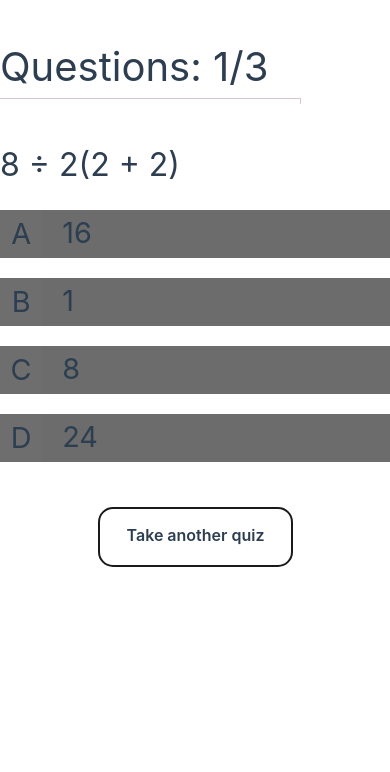
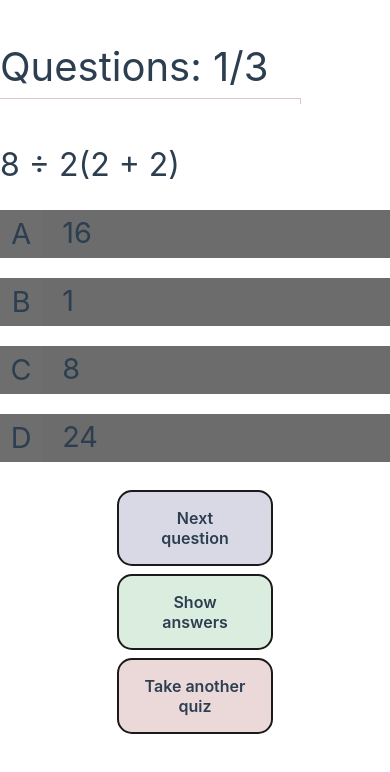
Before and after one commit to abhi00o7/quiz-app-vue, a Vue app: page /questions/1/1 in a window 390 px wide. Shown: the top 772 px of the page. Built offline with nearby package versions, Linux system fonts and the light colour scheme.

Commit message:
update show correct and incorrect answers add next button to go to next question

```diff
--- a/src/components/Questions.vue
+++ b/src/components/Questions.vue
@@ -1,22 +1,26 @@
 <script setup>
-import { ref } from "vue";
+import { ref, computed } from "vue";
 import { RouterLink } from "vue-router";
 import Footer from "../components/Footer.vue";
+import { useOptionStore } from "../stores/optionState";
 
-// check if the option is selected
-const buttonClicked = ref(false);
-
-// const classObject = computed(() => ({
-//   "option-correct": buttonClicked && option.isCorrect,
-//   "option-incorrect": buttonClicked && !option.isCorrect,
-// }));
+const optionStore = useOptionStore();
+const selectedOption = ref(null);
 
 const { question } = defineProps(["question"]);
 const emit = defineEmits(["selectOption"]);
 
+const showAnswers = () => {
+  optionStore.showAnswer = !optionStore.showAnswer;
+};
+
+const nextBtn = () => {
+  optionStore.nextQuestion = true;
+  emit("selectOption", selectedOption);
+  selectedOption.value = false;
+};
 const emitSelectedOption = (isCorrect) => {
-  buttonClicked.value = true;
-  emit("selectOption", isCorrect);
+  selectedOption.value = isCorrect;
 };
 </script>
 
@@ -32,21 +36,15 @@ const emitSelectedOption = (isCorrect) => {
         @click="emitSelectedOption(option.isCorrect)"
         class="option"
       >
-        <p
-          class="option-label"
-          :class="{
-            'option-correct': buttonClicked && option.isCorrect,
-            'option-incorrect': buttonClicked && !option.isCorrect,
-          }"
-        >
+        <p class="option-label">
           {{ option.label }}
         </p>
-
         <div
           class="option-value"
           :class="{
-            'option-correct': buttonClicked && option.isCorrect,
-            'option-incorrect': buttonClicked && !option.isCorrect,
+            'option-correct': optionStore.showAnswer && option.isCorrect,
+            'option-incorrect':
+              optionStore.showAnswer && !option.isCorrect,
           }"
         >
           <p>{{ option.text }}</p>
@@ -54,7 +52,15 @@ const emitSelectedOption = (isCorrect) => {
       </div>
     </div>
     <div class="btn-wrapper">
-      <RouterLink class="next-button" to="/">Take another quiz</RouterLink>
+      <RouterLink class="next-button red" to="/">Take another quiz</RouterLink>
+      <!-- button to show correct answers of the current question -->
+      <button class="next-button green" type="button" @click="showAnswers">
+        {{ !optionStore.showAnswer ? `Show` : `Hide` }} answers
+      </button>
+      <!-- button to go to the next question -->
+      <button class="next-button blue" type="button" @click="nextBtn">
+        Next question
+      </button>
     </div>
   </div>
   <Footer />
@@ -64,7 +70,9 @@ const emitSelectedOption = (isCorrect) => {
 /* Questions */
 .btn-wrapper {
   display: flex;
+  padding:0 10% 30% 10%;
   align-items: center;
+  gap: 14%;
   justify-content: center;
 }
 .questions-container {
@@ -91,6 +99,10 @@ const emitSelectedOption = (isCorrect) => {
 .option-incorrect {
   outline: 1px dashed #ff0000;
 }
+
+.option-selected {
+  outline: 1px dashed #ffdd00;
+}
 .option-label {
   overflow: hidden;
   background-color: #3d3e3cbf;
@@ -109,4 +121,40 @@ const emitSelectedOption = (isCorrect) => {
   font-size: 1.8rem;
   padding: 0px 20px;
 }
+
+/* NORMAL SCREENS */
+@media only screen and (max-width: 900px) {
+.btn-wrapper {
+  gap: 10%;
+}
+.next-button {
+  width: 50%;
+  margin-top: 0.5rem;
+  min-height: 0%;
+}
+}
+
+
+/* modern smartphone media query */
+@media only screen and (max-width: 800px) {
+.btn-wrapper {
+  flex-direction: column-reverse;
+}
+.next-button {
+  width: 50%;
+  margin-top: 0.5rem;
+  min-height: 0%;
+}
+}
+
+/* iphone SE media query */
+@media only screen and (max-width: 380px) {
+.btn-wrapper {
+  flex-direction: column-reverse;
+}
+.next-button {
+  width: 50%;
+}
+}
+
 </style>
--- a/src/stores/optionState.js
+++ b/src/stores/optionState.js
@@ -1,8 +1,13 @@
 import { defineStore } from "pinia";
 
 export const useOptionStore = defineStore("optionSelect", {
+  id: "optionSelect",
   state: () => {
-    return { optionSelection: false };
+    return {
+      showAnswer: false,
+      optionSelection: false,
+      nextQuestion: false,
+    };
   },
   getters: {
     getOption: (state) => {
@@ -10,8 +15,11 @@ export const useOptionStore = defineStore("optionSelect", {
     },
   },
   actions: {
-    setOption(option) {
+    // setOption(option = false, next = false) {
+    setOption(option, next, showAnswer) {
       this.optionSelection = option;
+      this.nextQuestion = next;
+      this.showAnswer = showAnswer;
     },
   },
 });
--- a/src/views/SubjectView.vue
+++ b/src/views/SubjectView.vue
@@ -5,7 +5,9 @@ import { useRoute } from "vue-router";
 import { ref, computed } from "vue";
 import quiz from "../data/quizData.json";
 import Results from "../components/Results.vue";
+import { useOptionStore } from "../stores/optionState";
 
+const optionStore = useOptionStore();
 const route = useRoute();
 const subjectId = parseInt(route.params.id);
 const subjectData = quiz.find((q) => q.id === subjectId);
@@ -14,21 +16,23 @@ const noOfCorrectAnswers = ref(0);
 const showResults = ref(false);
 const totalQuestions = subjectData?.questions?.length;
 
-const questionStatus = computed(
-  () => {
-    if (currentQuestionIndex.value === totalQuestions) return "Completed";
-    return `${currentQuestionIndex.value + 1}/${totalQuestions}`
-  }
-);
+const questionStatus = computed(() => {
+  optionStore.showAnswer = false;
+  if (currentQuestionIndex.value === totalQuestions) return "Completed";
+  return `${currentQuestionIndex.value + 1}/${totalQuestions}`;
+});
 const barPercentage = computed(
   () => `${Math.round((currentQuestionIndex.value / totalQuestions) * 100)}%`
 );
 
 const onOptionSelected = (isCorrect) => {
-  if (isCorrect) {
+  if (isCorrect.value) {
     noOfCorrectAnswers.value++;
   }
-  currentQuestionIndex.value++;
+  if (optionStore.nextQuestion) {
+    currentQuestionIndex.value++;
+    optionStore.nextQuestion = false;
+  }
   if (currentQuestionIndex.value === totalQuestions) {
     showResults.value = true;
   }
```
